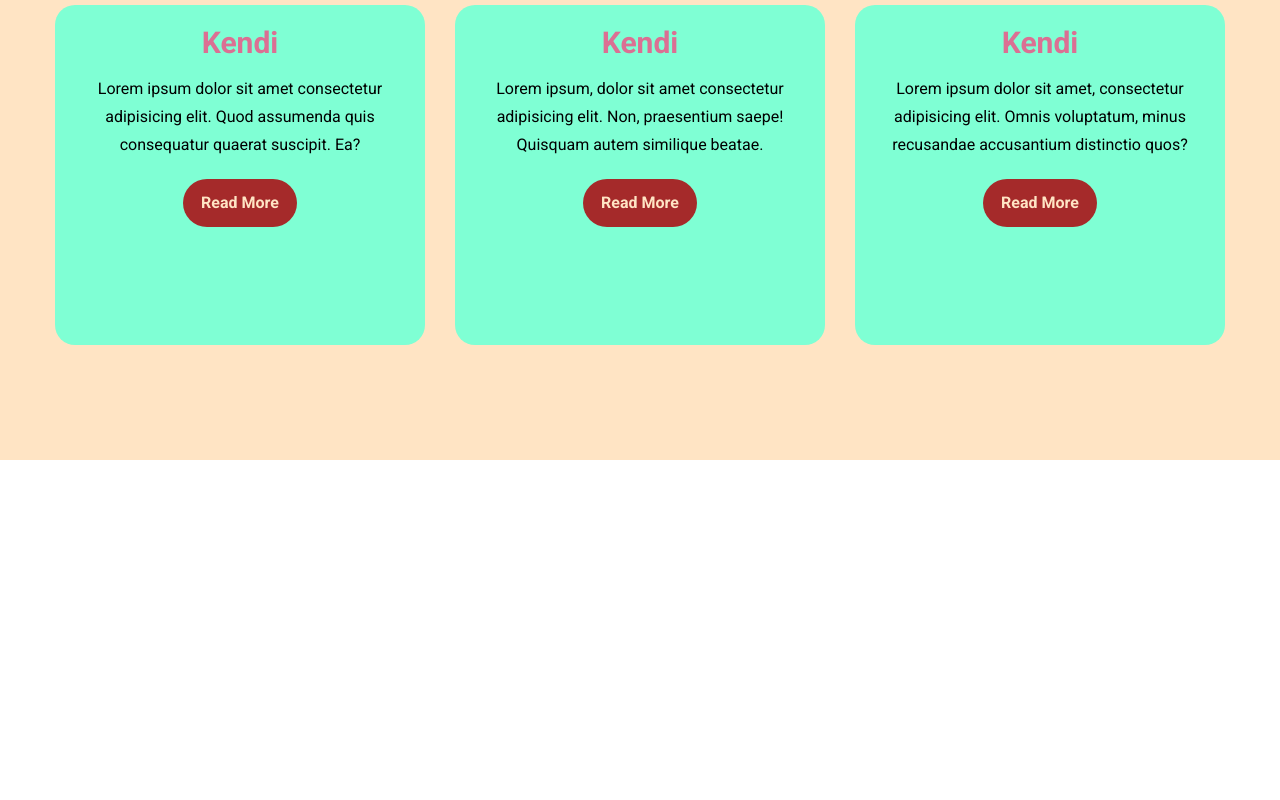
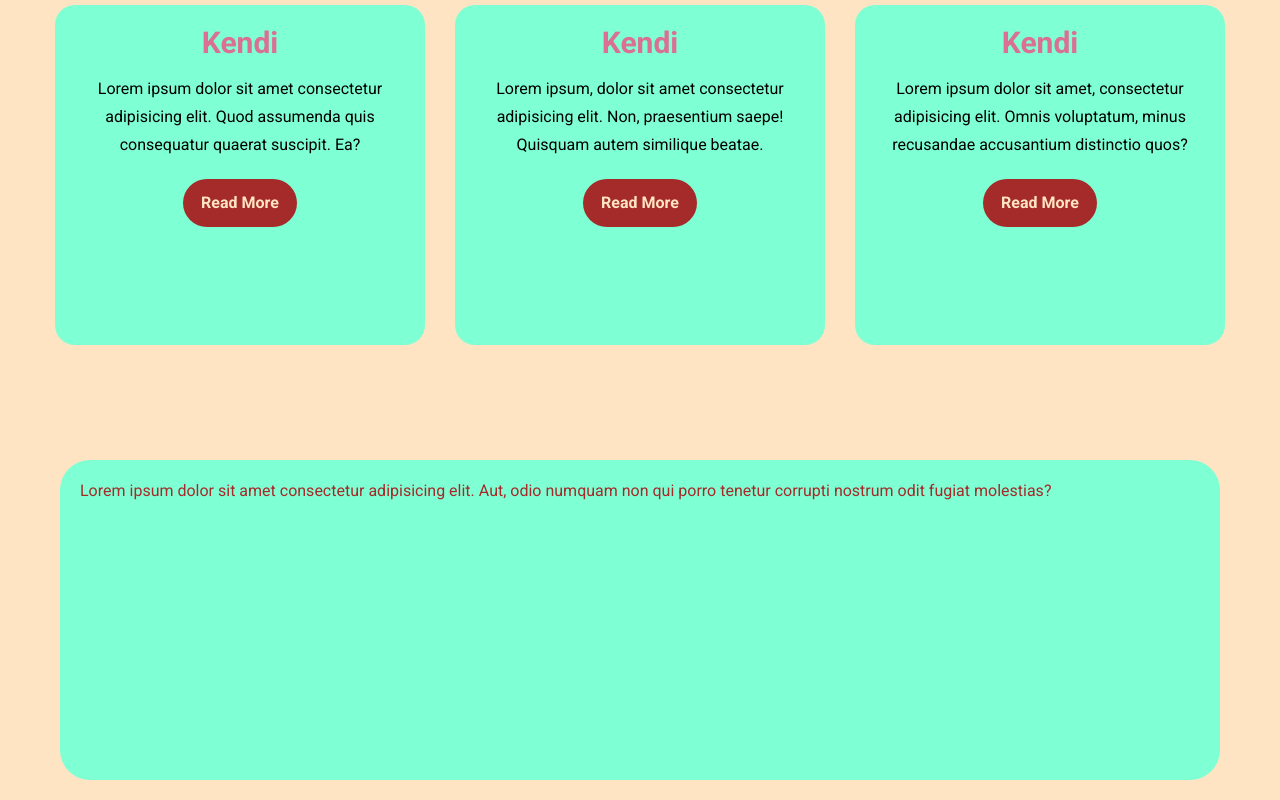
Before and after one commit to Charlotte-Natasha/HTML, a plain HTML site: page index.html in a window 1280 px wide. Shown: the part 1003-1803 px from the top of the page. Before the commit the page ends 1463 px from the top, so only its background shows below. Drawn offline with Linux system fonts and the light colour scheme.

Commit message:
styled the quote section

```diff
--- a/index.html
+++ b/index.html
@@ -70,5 +70,12 @@
             </div>
         </div>
     </div>
+    <div class="quote">
+        <div class="says">
+            <p>
+                Lorem ipsum dolor sit amet consectetur adipisicing elit. Aut, odio numquam non qui porro tenetur corrupti nostrum odit fugiat molestias?
+            </p>
+        </div>
+    </div>
 </body>
 </html>
--- a/styles.css
+++ b/styles.css
@@ -124,3 +124,17 @@ h4{
     margin: 3Opx 0;
     border-radius: 30px;
 }
+.quote{
+    background-color: bisque;
+    display: flex;
+    justify-content: center;
+    padding: 0px 60px 20px 60px;
+}
+.says{
+    align-items: center;
+    flex: 1;
+    height: 300px;
+    background: aquamarine;
+    padding: 10px 20px;
+    border-radius: 30px;
+}
```
